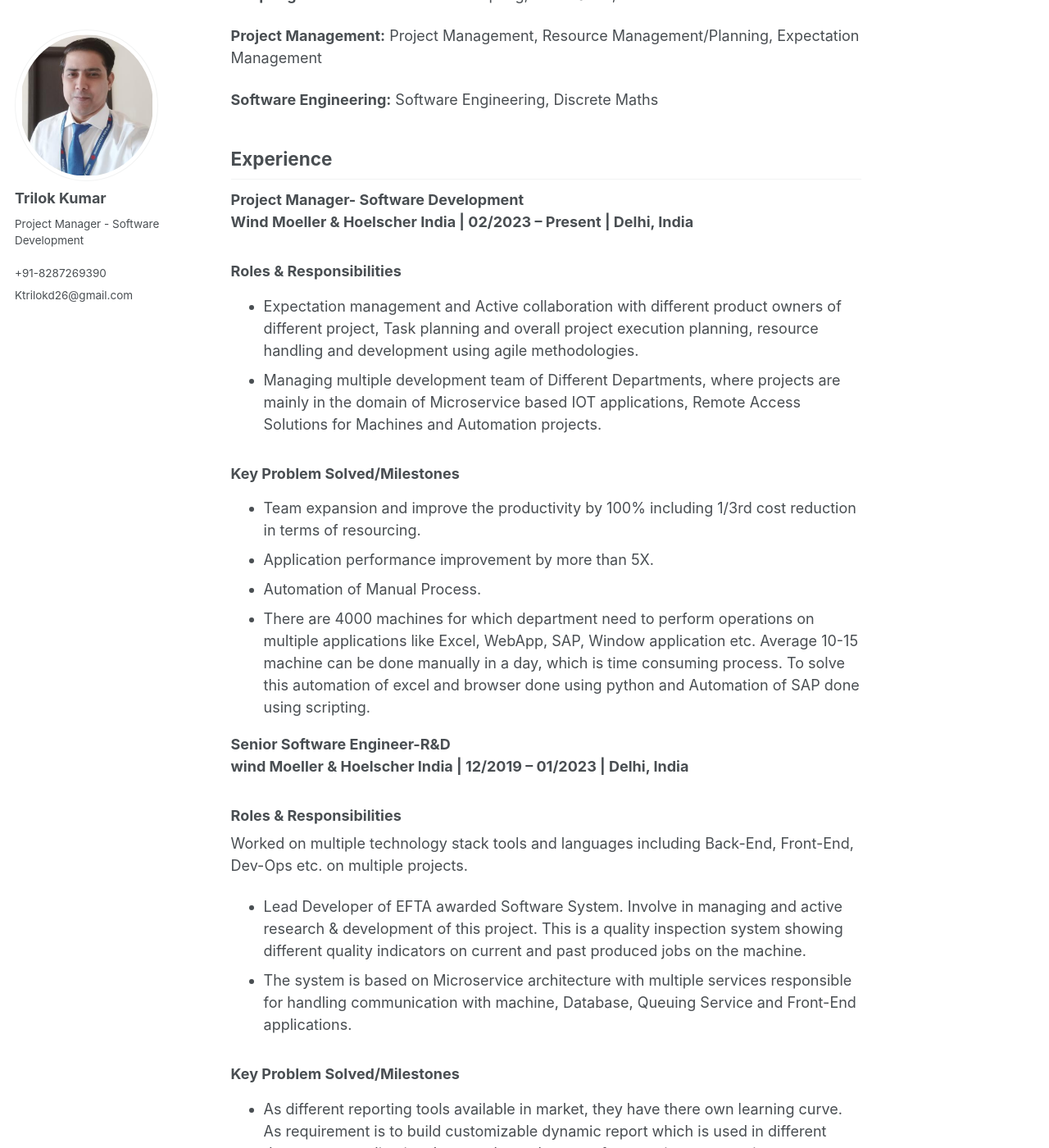
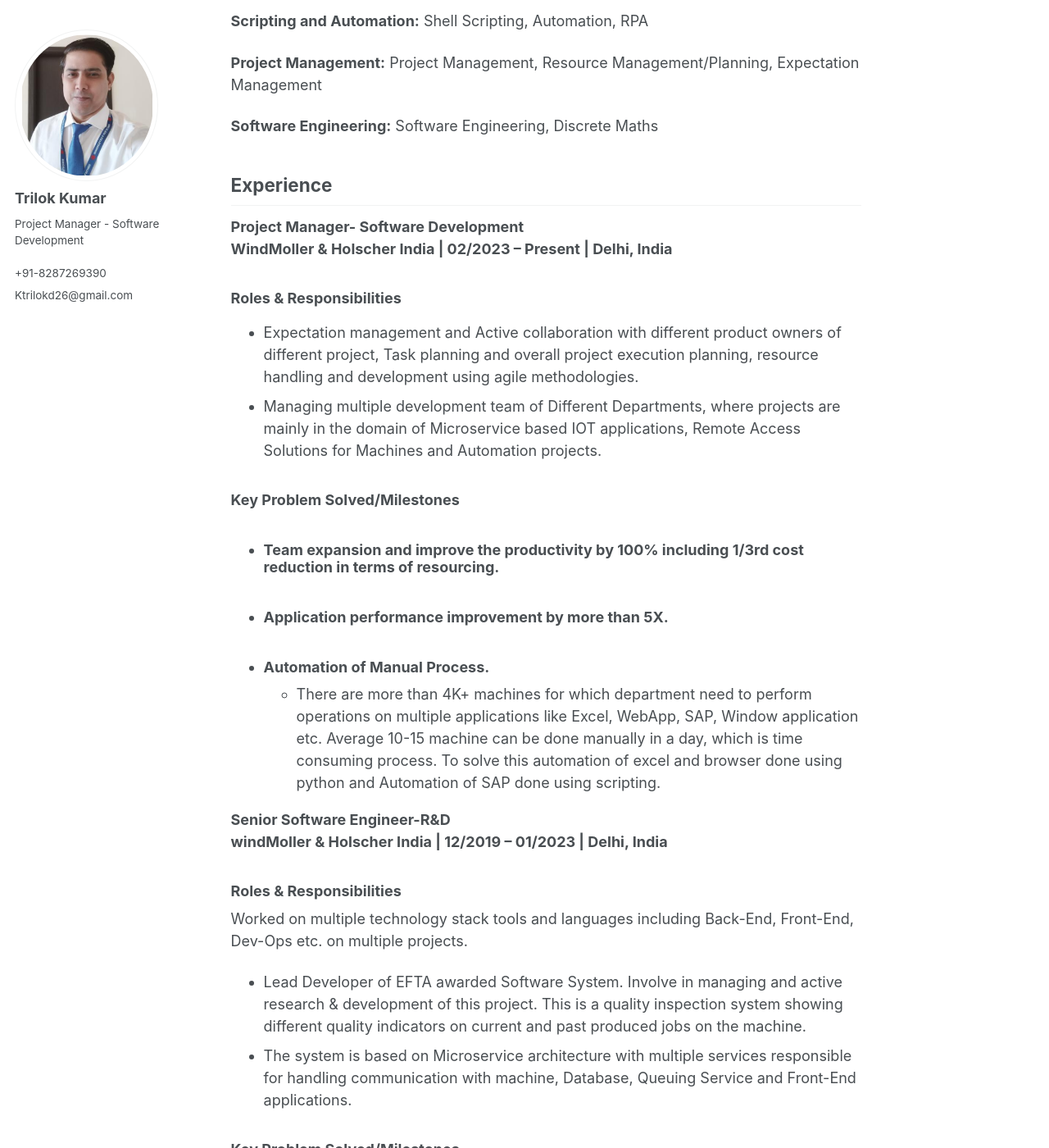
Before and after one commit to trilokinsights/trilokinsights.github.io, a Jekyll site: the page built from _pages/about.md, in a window 1280 px wide and 1400 px high, scrolled down 1254 px. Shown: the whole window at 82% size. Built offline with Jekyll 4.4.1, drawn with Linux system fonts in a browser that asks for light colours; some of the changed text lies outside the part shown.

```diff
--- a/_pages/about.md
+++ b/_pages/about.md
@@ -54,7 +54,7 @@
 
 
 **Project Manager- Software Development**
-**Wind Moeller & Hoelscher India | 02/2023 – Present | Delhi, India**
+**WindMoller & Holscher India | 02/2023 – Present | Delhi, India**
 
 ### Roles & Responsibilities
 
@@ -63,13 +63,13 @@
 
 ### Key Problem Solved/Milestones
 
-* Team expansion and improve the productivity by 100% including 1/3rd cost reduction in terms of resourcing.
-* Application performance improvement by more than 5X.
-* Automation of Manual Process.
-* There are 4000 machines for which department need to perform operations on multiple applications like Excel, WebApp, SAP, Window application etc. Average 10-15 machine can be done manually in a day, which is time consuming process. To solve this automation of excel and browser done using python and Automation of SAP done using scripting.
+*  ### Team expansion and improve the productivity by 100% including 1/3rd cost reduction in terms of resourcing.
+*  ### Application performance improvement by more than 5X.
+*  ### Automation of Manual Process.
+    * There are more than 4K+ machines for which department need to perform operations on multiple applications like Excel, WebApp, SAP, Window application etc. Average 10-15 machine can be done manually in a day, which is time consuming process. To solve this automation of excel and browser done using python and Automation of SAP done using scripting.
 
 **Senior Software Engineer-R&D**
-**wind Moeller & Hoelscher India | 12/2019 – 01/2023 | Delhi, India**
+**windMoller & Holscher India | 12/2019 – 01/2023 | Delhi, India**
 
 ### Roles & Responsibilities
 
```
Also changed, not shown: other parts of _pages/about.md (+3 -3 lines).
